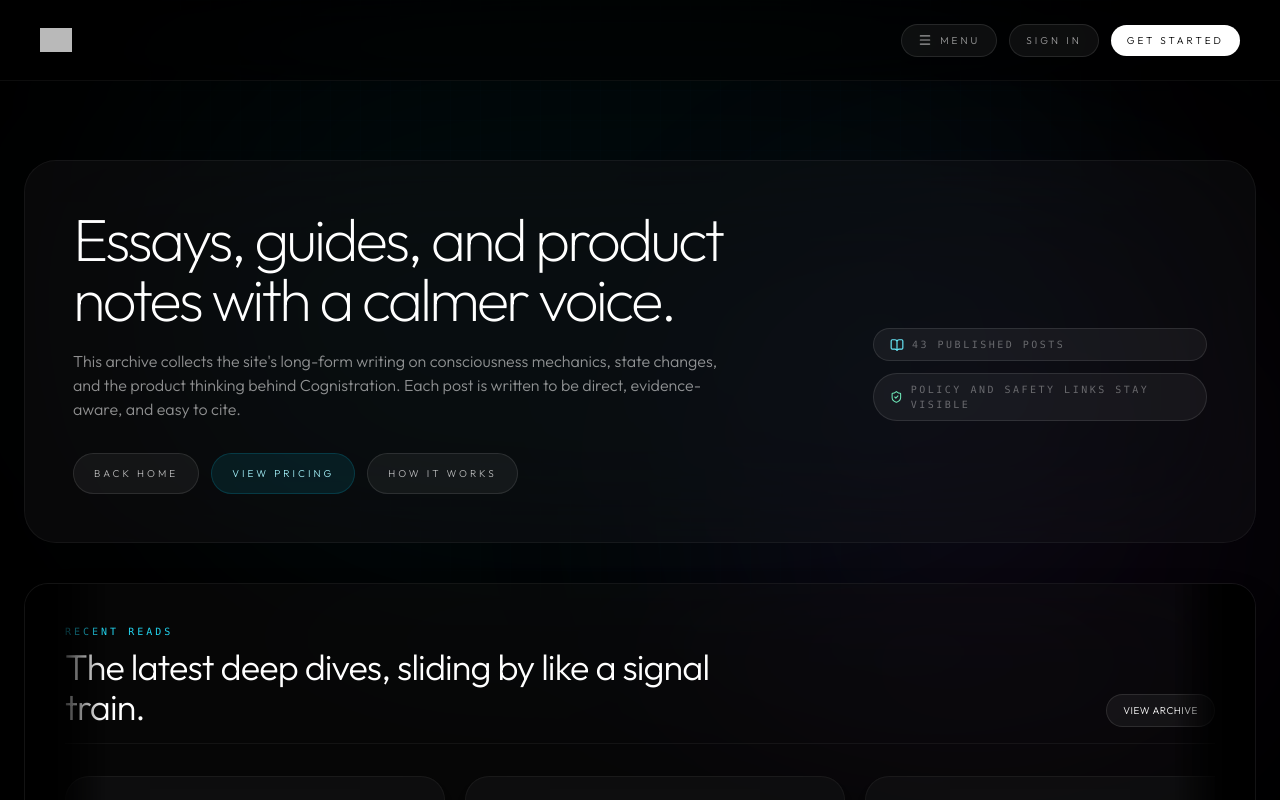
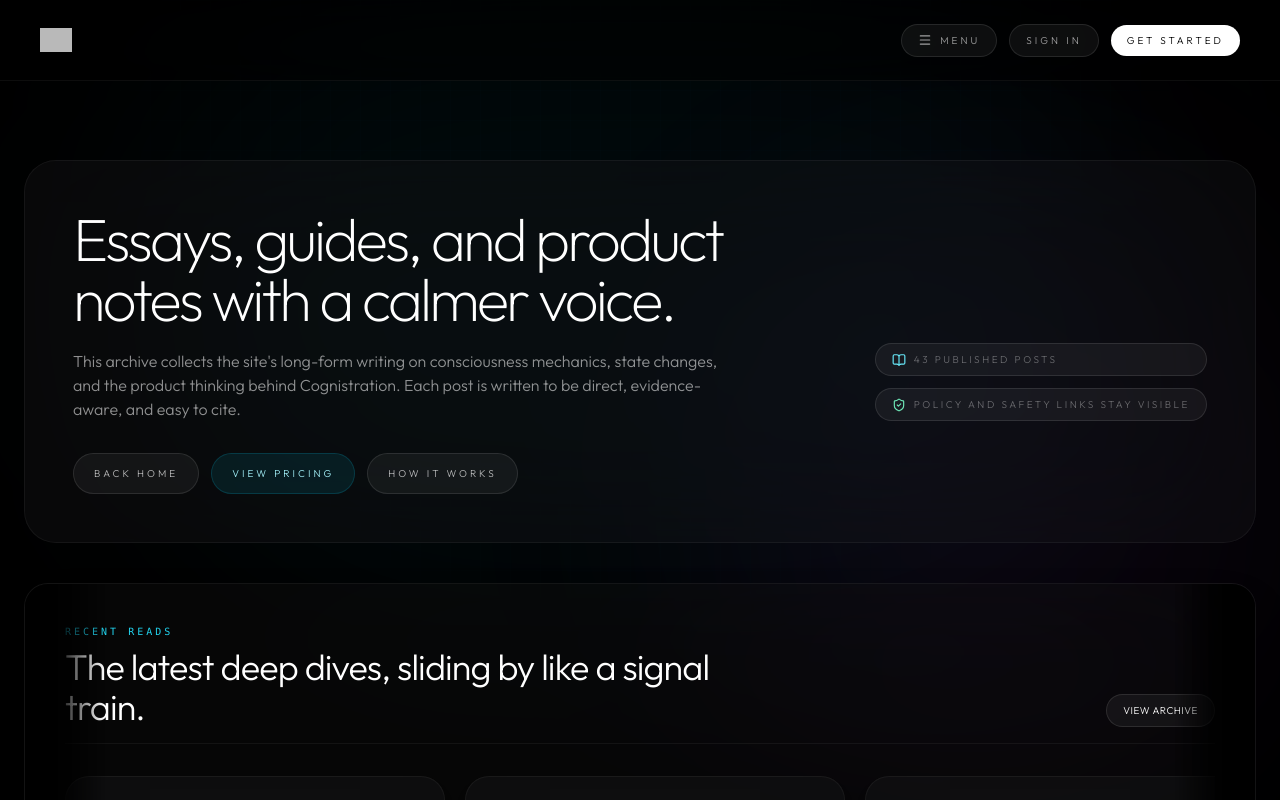
Before and after one commit to mbishopfx/bishoptech-hemisync, a Next.js app: page /blog in a window 1280 px wide. Shown: the top 800 px of the page. Built offline with nearby package versions, Linux system fonts and the light colour scheme; no server answers; grey boxes are pictures that could not be loaded.

Commit message:
Polish mobile typography

```diff
--- a/app/globals.css
+++ b/app/globals.css
@@ -91,6 +91,11 @@ h1 {
   font-weight: 200 !important;
 }
 
+h2,
+h3 {
+  font-weight: 300 !important;
+}
+
 button,
 input,
 select,
@@ -103,6 +108,11 @@ a[class*='rounded-xl'] {
 button,
 a[class*='rounded-full'],
 a[class*='rounded-xl'] {
+  font-weight: 300 !important;
+}
+
+.rounded-full {
+  font-family: var(--font-sans), sans-serif !important;
   font-weight: 300 !important;
 }
 
--- a/app/pricing/page.js
+++ b/app/pricing/page.js
@@ -188,7 +188,7 @@ export default function PricingPage() {
           <motion.h1
             initial={{ opacity: 0, y: 20 }}
             animate={{ opacity: 1, y: 0 }}
-            className="text-5xl md:text-7xl font-light tracking-tighter text-white"
+            className="text-4xl leading-[0.95] sm:text-5xl md:text-7xl font-light tracking-tighter text-white"
           >
             One membership. <span className="text-white/20 italic">The complete studio.</span>
           </motion.h1>
```
